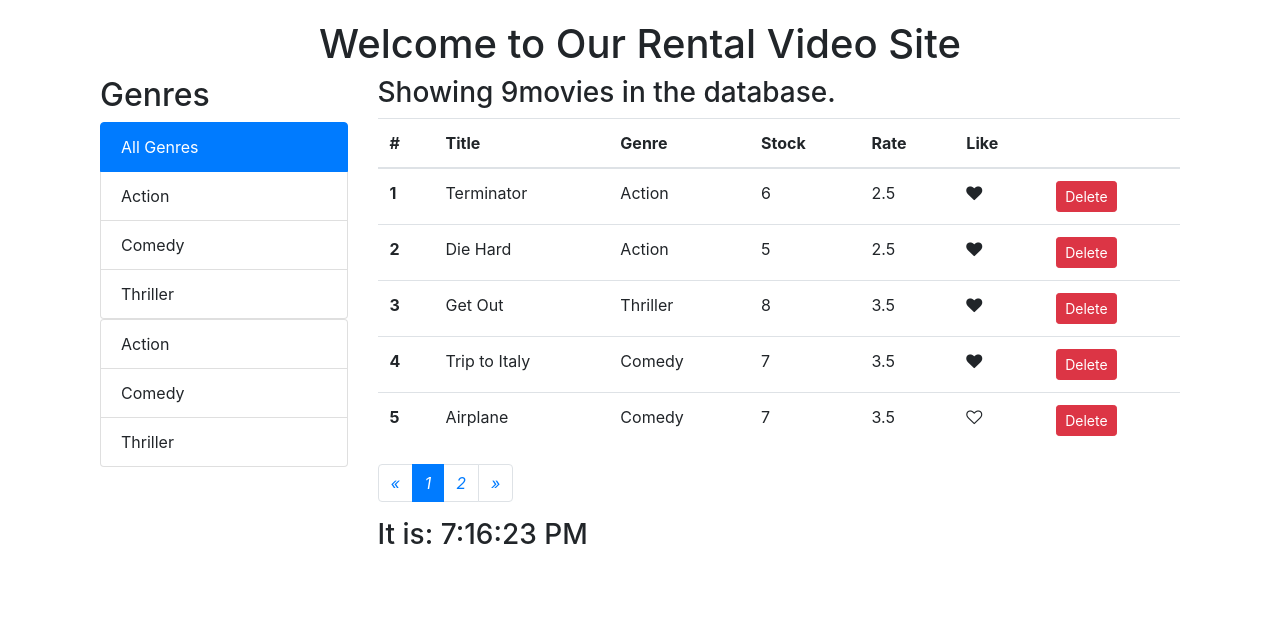
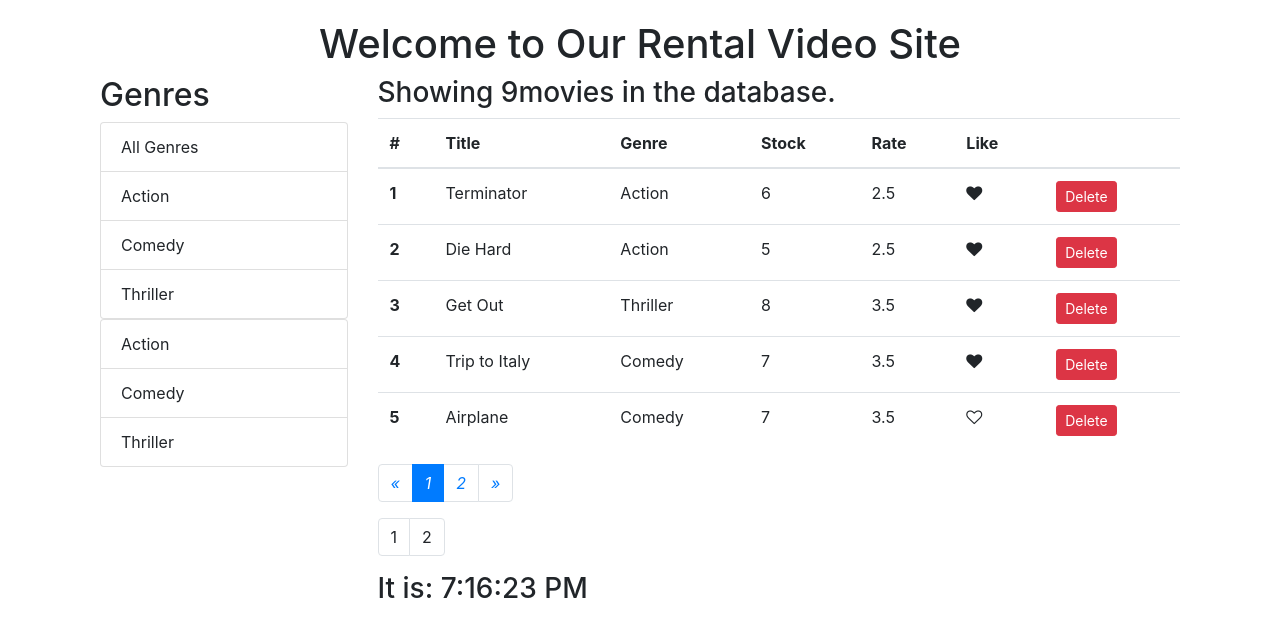
Before and after one commit to Thinkershine/MovieRentalAPP, a React (Create React App) app: page / in a window 1280 px wide. Shown: the top 636 px of the page. Built offline with nearby package versions, Linux system fonts and the light colour scheme.

Commit message:
Extend Pagination Interface

```diff
--- a/src/components/common/paginationSmall.jsx
+++ b/src/components/common/paginationSmall.jsx
@@ -1,7 +1,29 @@
 import React, { Component } from "react";
+import _ from "lodash";
 
-const PaginationSmall = () => {
-  return null;
+const PaginationSmall = props => {
+  const { itemsCount, pageSize, currentPage, onPageChange } = props;
+
+  const pagesCount = Math.ceil(itemsCount / pageSize);
+  // Don't Show Pagination when only One Page
+  if (pagesCount === 1) return null;
+
+  // [ 1 ... pagesCount].map();
+  const pages = _.range(1, pagesCount + 1);
+
+  return (
+    <nav>
+      <ul className="pagination">
+        {pages.map(page => (
+          <li key={page} className="page-item">
+            <a onClick={() => onPageChange(page)} className="page-link">
+              {page}
+            </a>
+          </li>
+        ))}
+      </ul>
+    </nav>
+  );
 };
 
 export default PaginationSmall;
--- a/src/components/movies.jsx
+++ b/src/components/movies.jsx
@@ -7,6 +7,7 @@ import { paginate } from "../utils/paginate";
 import FilteringMenu from "../components/common/filteringMenu";
 import ListGroup from "../components/listGroup";
 import Clock from "../components/common/clock";
+import PaginationSmall from "../components/common/paginationSmall";
 
 class Movies extends Component {
   state = {};
@@ -14,7 +15,7 @@ class Movies extends Component {
   constructor(props) {
     super(props);
     this.state.genres = [];
-    this.state.activeGenre = "all-genres";
+    this.state.activeGenre = "all-genre";
     this.state.movies = [];
     this.state.filteredMovies = this.state.movies;
     this.state.currentPage = 1;
@@ -26,13 +27,11 @@ class Movies extends Component {
   }
 
   componentDidMount() {
-    this.setState({
+    this.setState((state, props) => ({
       movies: getMovies(),
       genres: getGenres(),
-      noOfPages: Math.ceil(
-        getMovies().length / this.state.itemsToDisplayPerPage
-      )
-    });
+      noOfPages: Math.ceil(getMovies().length / state.itemsToDisplayPerPage)
+    }));
   }
 
   handleLike = movie => {
@@ -103,6 +102,10 @@ class Movies extends Component {
     }
   };
 
+  handlePageChange = page => {
+    console.log("PAGE", page);
+  };
+
   updateMessage = () => {
     const { length: count } = this.state.movies;
 
@@ -170,7 +173,7 @@ class Movies extends Component {
   render() {
     const { length: count } = this.state.movies;
     const {
-      pageSize,
+      itemsToDisplayPerPage,
       currentPage,
       activeGenre,
       movies: allMovies
@@ -228,6 +231,13 @@ class Movies extends Component {
               /* Handle Current Page ?? */
             />
 
+            <PaginationSmall
+              itemsCount={count}
+              pageSize={itemsToDisplayPerPage}
+              currentPage={currentPage}
+              onPageChange={this.handlePageChange}
+            />
+
             <Clock />
           </div>
         </div>
```
